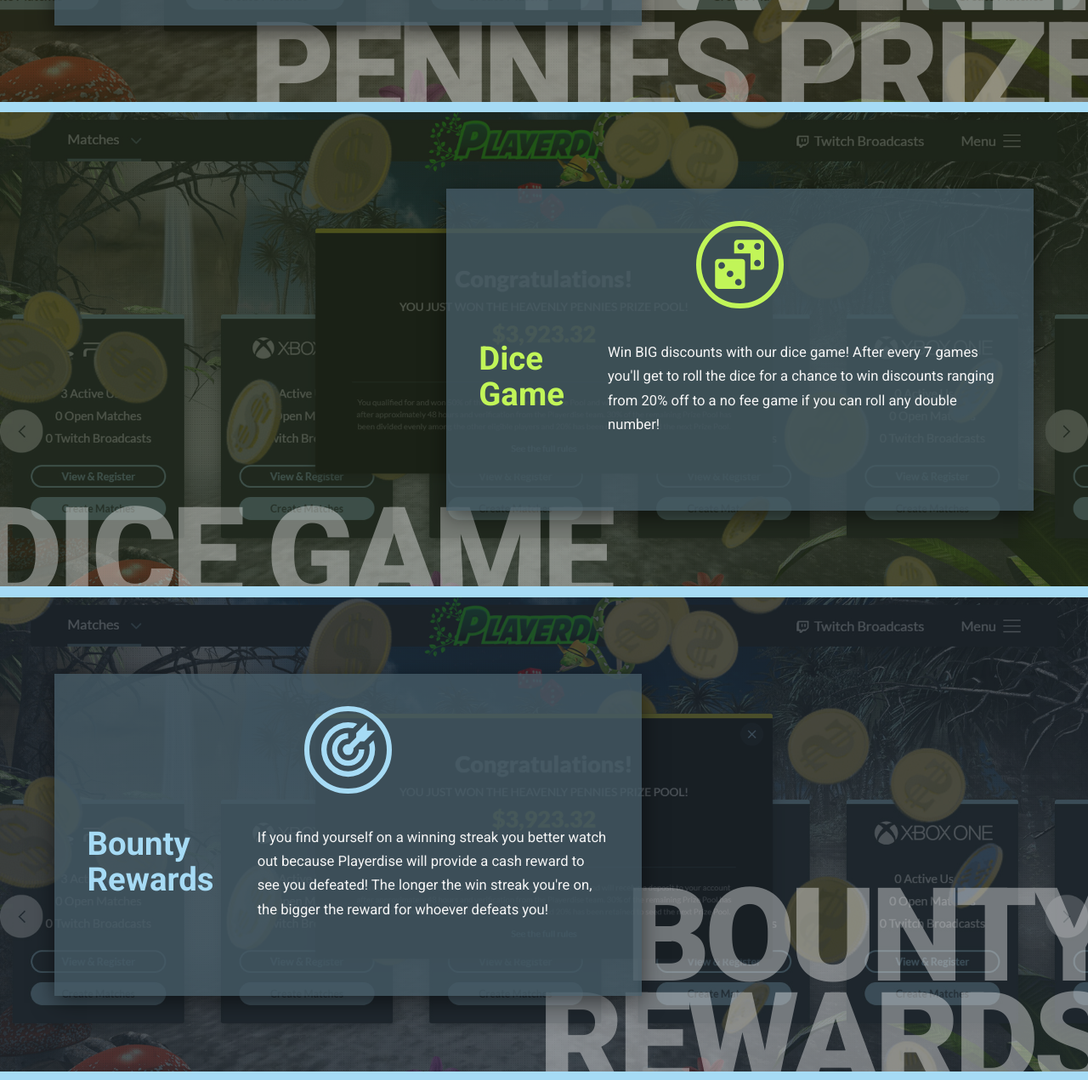
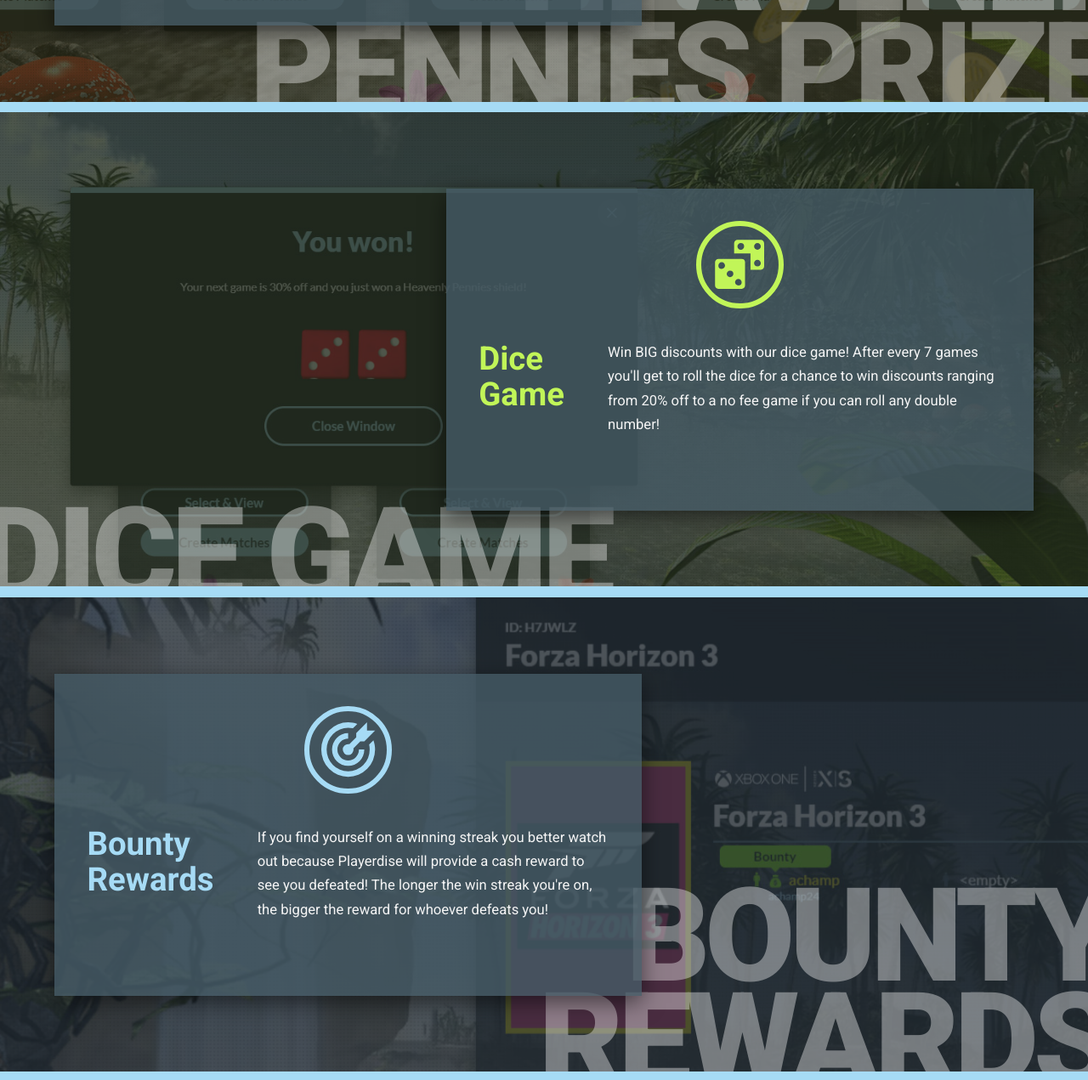
Before and after one commit to CloudConstruct/cloudconstruct.github.io, a website: page playerdise-marketing/index.html in a window 1280 px wide. Shown: the part 2720-3991 px from the top of the page at 85% size. Drawn offline with nearby package versions, Linux system fonts and the light colour scheme; a script that the page names is missing.

Commit message:
Added in new backgrounds for the new sections

```diff
--- a/Assets/Styles/_layout.scss
+++ b/Assets/Styles/_layout.scss
@@ -525,6 +525,24 @@ div {
 	background-position: center center;
 }
 
+.background-4 {
+	background-image: url('../../Images/playerdise4.jpg');
+	background-size: cover;
+	background-position: center center;
+}
+
+.background-5 {
+	background-image: url('../../Images/playerdise5.jpg');
+	background-size: cover;
+	background-position: center center;
+}
+
+.background-6 {
+	background-image: url('../../Images/playerdise6.jpg');
+	background-size: cover;
+	background-position: center center;
+}
+
 .icon-money {
 	@include money-icon($play-color-green-dark, 5vw, 5vw);
 	position: absolute;
--- a/playerdise-marketing/index.html
+++ b/playerdise-marketing/index.html
@@ -110,7 +110,7 @@
 		<h3 class="section__back-text" style="width: 80vw;">Heavenly Pennies Prize</h3>
 	</section>
 
-	<section class="section--text-right background-3">
+	<section class="section--text-right background-4">
 		<div class="section__text">
 			<span class="section__icon--dice"><i class="icon-dice"></i></span>
 			<div class="section__text-body">
@@ -124,7 +124,7 @@
 		<h3 class="section__back-text--left" style="width: 80vw;">Dice Game</h3>
 	</section>
 
-	<section class="section--text-left background-3">
+	<section class="section--text-left background-5">
 		<div class="section__text">
 			<span class="section__icon--bounty"><i class="icon-bounty"></i></span>
 			<div class="section__text-body">
@@ -138,7 +138,7 @@
 		<h3 class="section__back-text" style="width: 80vw;">Bounty Rewards</h3>
 	</section>
 
-	<section class="section--text-right background-3">
+	<section class="section--text-right background-6">
 		<div class="section__text">
 			<span class="section__icon--twitch"><i class="icon-twitch"></i></span>
 			<div class="section__text-body">
```
Also changed, not shown: Assets/Images/playerdise4.jpg (added), Assets/Images/playerdise5.jpg (added), Assets/Images/playerdise6.jpg (added), Assets/dist/css/general.css, general.css, 1 other file.
